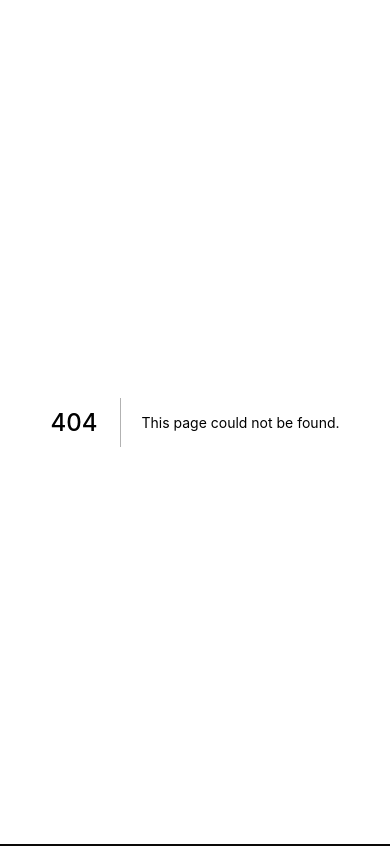
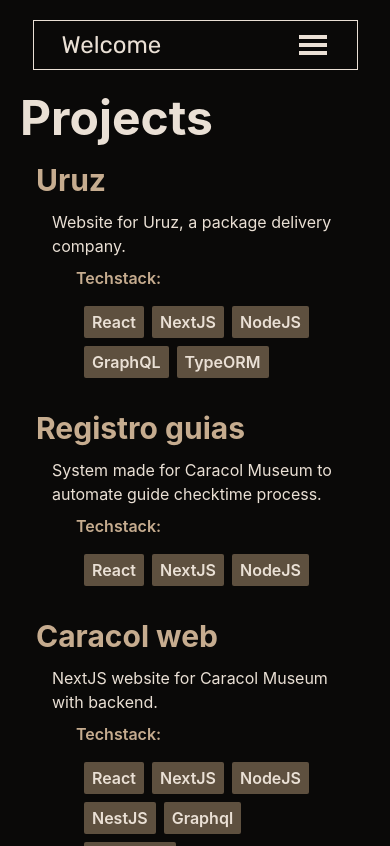
Before and after one commit to yorch-JMG/portfolio, a Next.js app: page /projects in a window 390 px wide. Before the commit this address had no page. Shown: the top 846 px of the page. Built offline with nearby package versions, Linux system fonts and the light colour scheme.

Commit message:
projects section, and responsive fixes on navbar

```diff
--- a/components/navbars/index.js
+++ b/components/navbars/index.js
@@ -21,32 +21,35 @@
         </div>
 
         <ul
-          className={`inline-block md:flex md:w-2/3 lg:w-2/3 ${
-            menuOpened ? 'inline-block' : 'hidden'
-          } lg:flex text-base-text-color md:justify-between lg:justify-between px-5 items-center`}>
+          className={`md:flex md:w-2/3 lg:w-2/3 ${
+            menuOpened ? 'flex flex-col' : 'hidden'
+					} md:flex-row lg:flex-row text-base-text-color md:justify-between lg:justify-between px-5 items-center text-xl`}>
           <Link href="/welcome">
-            <li className="md:flex lg:flex">Projects</li>
+		<a className="w-full md:flex lg:flex">About me</a>
+          </Link>
+          <Link href="/projects">
+		<a className="w-full md:flex lg:flex">Projects</a>
           </Link>
           <Link href="/welcome">
-            <li className="md:flex lg:flex">About me</li>
-          </Link>
-          <Link href="/welcome">
-            <li className="md:flex lg:flex">Contact me</li>
-          </Link>
-          <Link href="/welcome">
-            <li className="md:flex lg:flex">Exp</li>
+		<a className="w-full md:flex lg:flex">Contact me</a>
           </Link>
         </ul>
       </div>
       <ul className="lg:flex flex-col h-1/4 fixed right-3 text-harder-text-color justify-between px-5 top-1/3 items-center">
         <Link href="/welcome">
-          <FaGithub className="hidden lg:flex" size="2rem" />
+          <a href="">
+            <FaGithub className="hidden lg:flex" size="2rem" />
+          </a>
         </Link>
         <Link href="/welcome">
-          <FaGitlab className="hidden lg:flex" size="2rem" />
+          <a href="">
+            <FaGitlab className="hidden lg:flex" size="2rem" />
+          </a>
         </Link>
         <Link href="/welcome">
-          <FaLinkedin className="hidden lg:flex" size="2rem" />
+          <a href="">
+            <FaLinkedin className="hidden lg:flex" size="2rem" />
+          </a>
         </Link>
       </ul>
     </div>
--- /dev/null
+++ b/components/project/index.js
@@ -0,0 +1,26 @@
+export const Project = ({name, description, stack}) => {
+  return (
+    <>
+      <div className="w-full px-5 pt-5 pb-3">
+        <div className="text-harder-text-color text-3xl">
+          <h2 className="font-bold px-4">{name}</h2>
+        </div>
+        <div className="text-base-text-color pt-3 px-8">{description}</div>
+        <div className="space-x-2 pt-2 px-14">
+          <h3 className="text-harder-text-color font-semibold pb-2">
+            Techstack:
+          </h3>
+          {stack.map(technology => {
+            return (
+              <>
+							<span className="inline-block mt-2 md:mt-0 lg:mt-0 md:inline lg:inline bg-brown text-base-text-color p-1 rounded-sm px-2 font-semibold">
+                  {technology.name}
+                </span>
+              </>
+            );
+          })}
+        </div>
+      </div>
+    </>
+  );
+};
--- a/components/summarySection/index.js
+++ b/components/summarySection/index.js
@@ -20,9 +20,9 @@
   return (
 		<div className="w-full h-fit px-4 md:px-10 pb-12 lg:pb-0 lg:pt-8">
       <div className="py-5">
-        <h3 className="text-base-text-color text-3xl font-bold pb-3">
+        <h1 className="text-base-text-color text-3xl font-bold pb-3">
           Summary
-        </h3>
+        </h1>
         <p className="text-base-text-color lg:text-xl">
           Hello, I&apos;m a software engineer that likes to learn new things and
           always seek to improve. Web development is the field I have actual
--- /dev/null
+++ b/pages/projects.js
@@ -0,0 +1,61 @@
+import {Navbars} from '../components/navbars';
+import {Project} from '../components/project';
+
+export default function Projects() {
+  const projects = [
+    {
+      name: 'Uruz',
+      description: 'Website for Uruz, a package delivery company.',
+      stack: [
+        {name: 'React'},
+        {name: 'NextJS'},
+        {name: 'NodeJS'},
+        {name: 'GraphQL'},
+        {name: 'TypeORM'},
+      ],
+    },
+    {
+      name: 'Registro guias',
+      description:
+        'System made for Caracol Museum to automate guide checktime process.',
+      stack: [{name: 'React'}, {name: 'NextJS'}, {name: 'NodeJS'}],
+    },
+    {
+      name: 'Caracol web',
+      description: 'NextJS website for Caracol Museum with backend.',
+      stack: [
+        {name: 'React'},
+        {name: 'NextJS'},
+        {name: 'NodeJS'},
+        {name: 'NestJS'},
+        {name: 'Graphql'},
+        {name: 'TypeORM'},
+      ],
+    },
+    {
+      name: 'getClass',
+      description:
+        'Rust command line utility made to learn about Rust lang basics and to get online classes zoom links and passwords.',
+      stack: [{name: 'Rust'}],
+    },
+  ];
+  return (
+    <div className="max-w-3xl mx-auto z-20">
+      <Navbars />
+      <h1 className="text-base-text-color text-5xl font-bold px-5 pt-6">
+        Projects
+      </h1>
+      {projects.map(project => {
+        return (
+          <>
+            <Project
+              name={project.name}
+              description={project.description}
+              stack={project.stack}
+            />
+          </>
+        );
+      })}
+    </div>
+  );
+}
```
